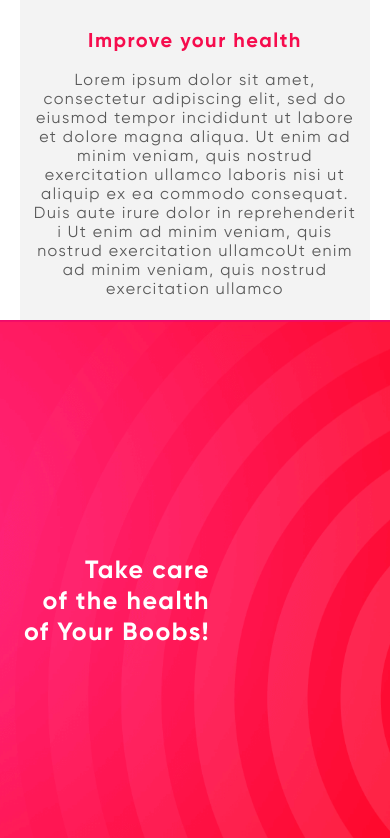
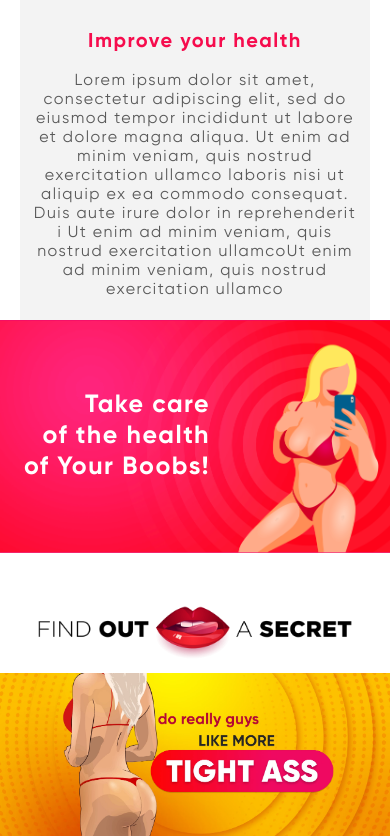
Before and after one commit to mambetov90/oneSliderProject, a website: page index.html in a window 390 px wide. Shown: the part 1477-2315 px from the top of the page. Drawn offline with nearby package versions, Linux system fonts and the light colour scheme.

Commit message:
BG-1-header. fixed care block

```diff
--- a/index.html
+++ b/index.html
@@ -334,7 +334,7 @@
                 <div class="hidden-header-text">
                   get the best in health and good looking
                 </div>
-                <form class="subscribe-form">
+                <form class="subscribe-form" action="mailto:someone@example.com" method="post" enctype="text/plain">
                   <input class="subscribe-content-hint" placeholder="enter your email">
                   <button class="btn btn-footer" type="submit">subscribe</button>
                 </form>
--- a/scss/care-content.scss
+++ b/scss/care-content.scss
@@ -6,8 +6,7 @@
 
 .care-content-block__text {
   position: relative;
-  bottom: 200px;
-  padding: 436px 0 180px;
+  padding: 200px 0;
   font-size: 70px;
   color: var(--cWhite);
   font-weight: 700;
@@ -22,6 +21,7 @@
   @media screen and (max-width: 767px) {
     font-size: 25px;
     max-width: 200px;
+    padding: 70px 0;
   }
 
   @media screen and (max-width: 375px) {
```
Also changed, not shown: scss/care-content.css, style.css.
